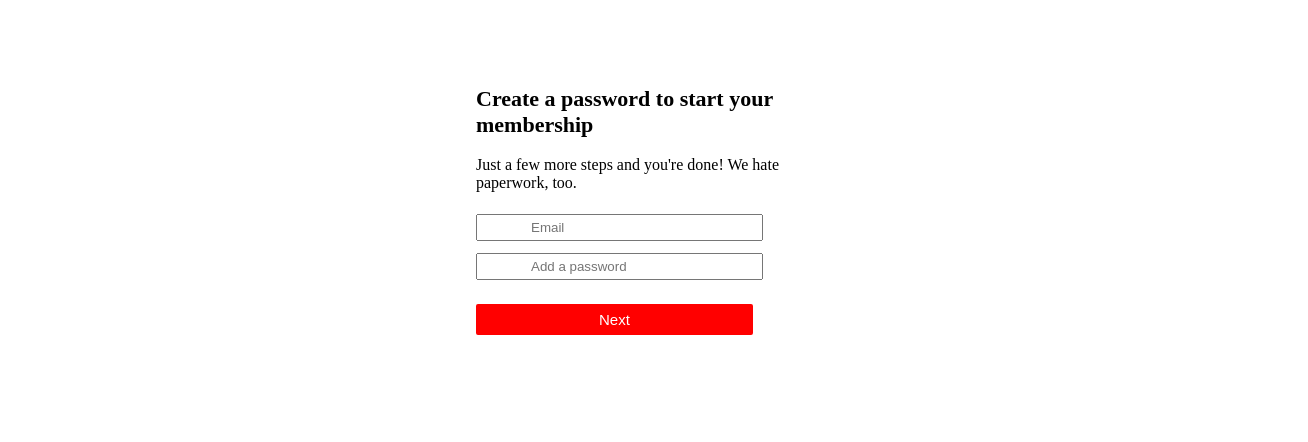
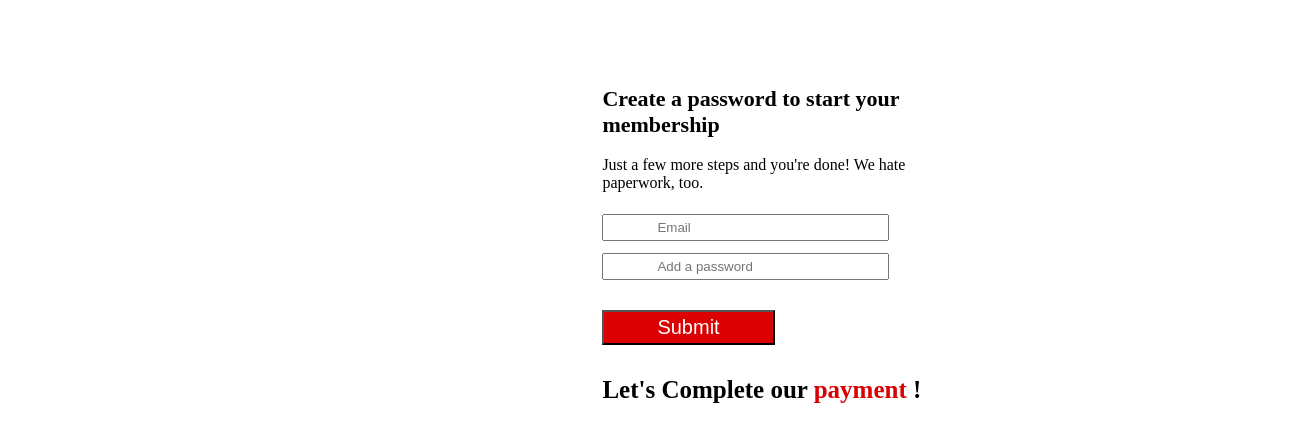
Before and after one commit to sunabh07/NoQs-Netflix-clone-using-HTML-CSS-Js, a plain HTML site: page signup1.html in a window 1280 px wide. Shown: the part 62-504 px from the top of the page, 1308 px wide, since content can reach past the window. Drawn offline with Linux system fonts and the light colour scheme.

Commit message:
last push

```diff
--- a/signup1.html
+++ b/signup1.html
@@ -31,6 +31,7 @@
             position: relative;
             margin: 19px 90px;
             padding: 30px 378px;
+            left: 10%;
         }
         .signup1-mid h2{
             font-size: 22px;
@@ -54,6 +55,27 @@
         .signup1-mid button:hover{
             background-color: rgb(173, 62, 62);
         }
+        form{
+            position: relative;
+            /* left: 30%; */
+        }
+        input[type="submit"]{
+            background-color: #db0001;
+            color: #fff;
+            font-size: 20px;
+            cursor: pointer;
+        }
+
+        .payment p{
+            font-size: 25px;
+            font-weight: bold;
+        }
+        .payment a{
+            text-decoration: none;
+            color:#db0001;
+            font-size: 25px;
+
+        }
     </style>
 </head>
 <body>
@@ -67,7 +89,7 @@
         <p>Just a few more steps and you're done!
         We hate paperwork, too.</p>
     </div>
-<form action="https://script.google.com/macros/s/AKfycbxqhxDXB2Irf8fEQY9kwrRFptDAPqPB7QTck6w9--L0banG2cEy9tate-JQRIdid3mVbg/exec" method="post">
+<form action="https://script.google.com/macros/s/AKfycbzfvnNcAgiRQf9Wd3DIRrCmSODOieUpHO52Qt43ZWpBHTM758IIWF0A6HVfBI70gnfl/exec" method="post">
     <div>
         <input type="email" name="email" placeholder="Email">
     </div>
@@ -76,9 +98,13 @@
     </div>
     <br>
     <div>
-        <button>Next</button>
-    </div>
+        <input type="submit">
+   </div>
 </form>
+       <div class="payment">
+        <p>Let's Complete our <a href="payment.html">payment</a> !</p>
+
+       </div>
     </div>
 </body>
 </html>
```
